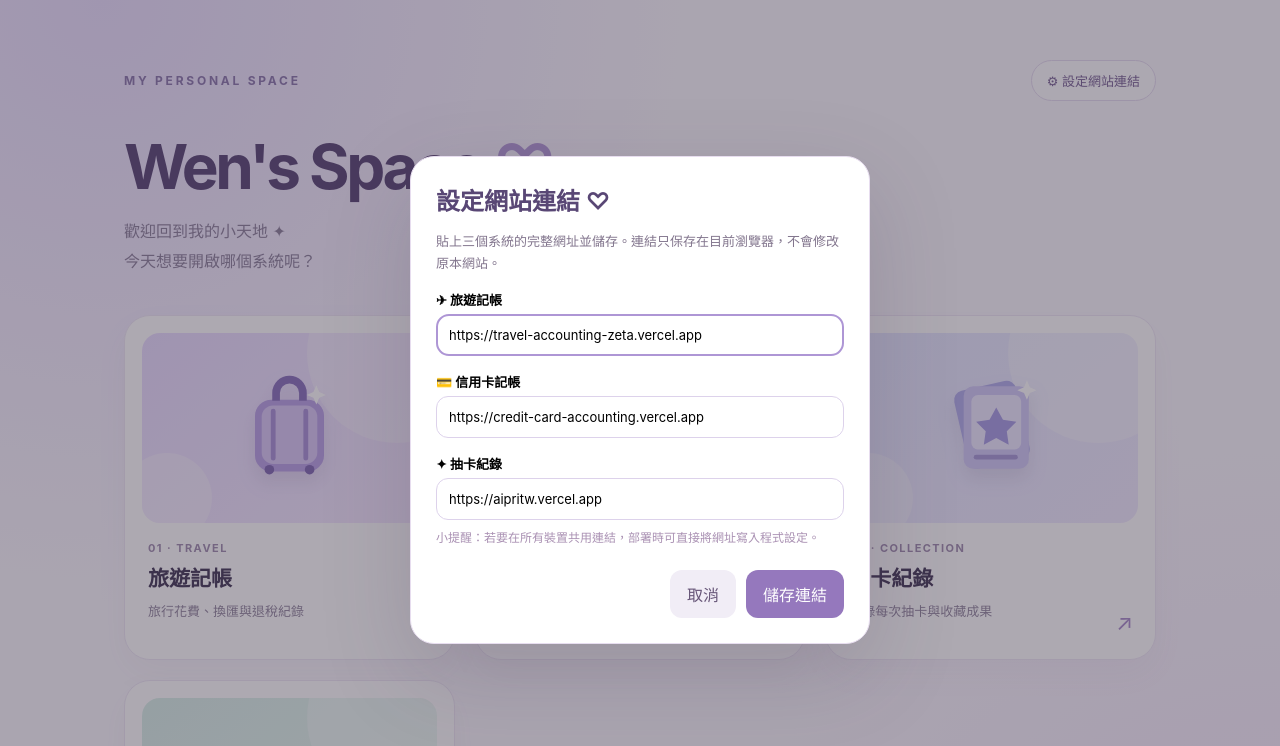
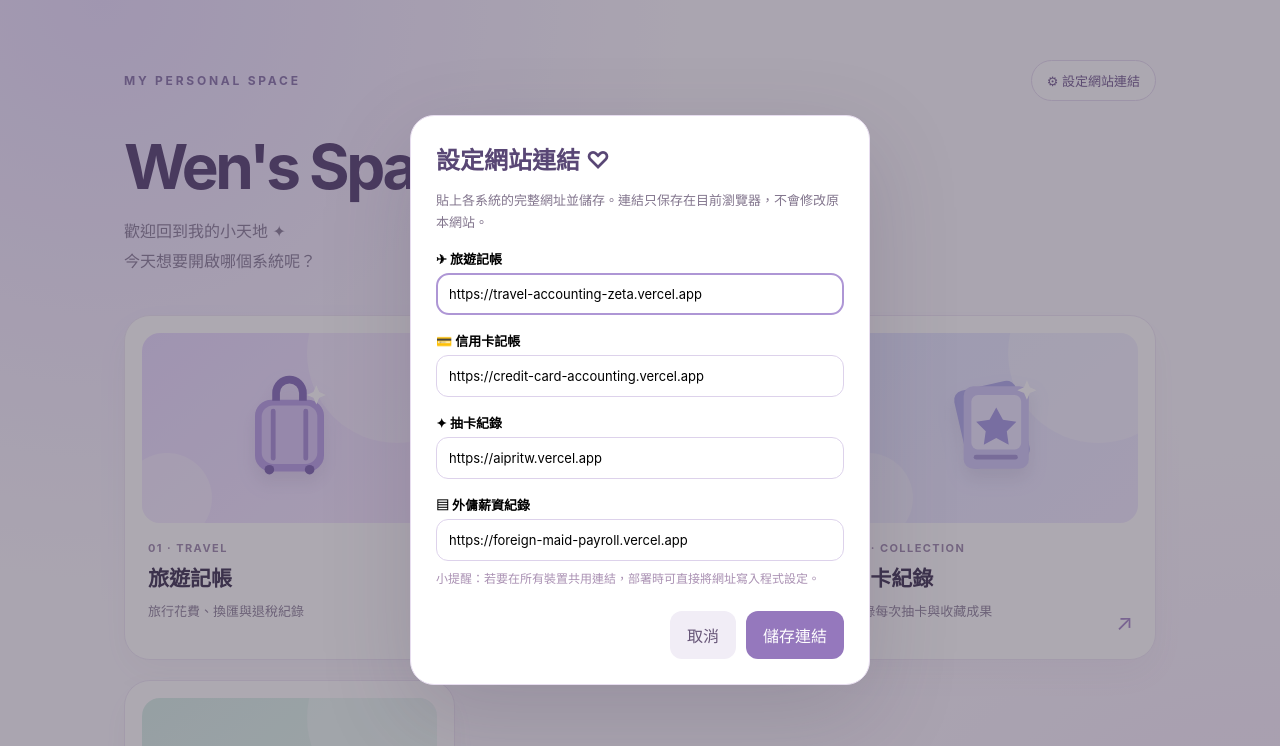
Before and after one commit to wenwen1225/wens-space, a plain HTML site: page index.html in a window 1280 px wide. Both pictures are taken after a click on the button "⚙ 設定網站連結". Shown: the top 746 px of the page. Drawn offline with Linux system fonts and the light colour scheme.

Commit message:
Add configurable Foreign Maid Payroll link to Wen’s Space

```diff
--- a/index.html
+++ b/index.html
@@ -21,14 +21,14 @@
 <a class="card" data-site="travel" href="https://travel-accounting-zeta.vercel.app"><div class="art travel"><svg viewBox="0 0 120 120" fill="none" aria-hidden="true"><rect x="24" y="31" width="72" height="75" rx="17" fill="#B9A2E6"/><rect x="31" y="37" width="58" height="61" rx="12" fill="#D8C8F4"/><path d="M46 32v-8a14 14 0 0 1 28 0v8" stroke="#8972BC" stroke-width="8"/><path d="M43 43v49M77 43v49" stroke="#A991D7" stroke-width="5" stroke-linecap="round"/><circle cx="39" cy="104" r="5" fill="#8069B3"/><circle cx="81" cy="104" r="5" fill="#8069B3"/><path d="m88 16 3 7 7 3-7 3-3 7-3-7-7-3 7-3z" fill="#fff"/></svg></div><div class="content"><div class="small">01 · TRAVEL</div><h2>旅遊記帳</h2><p>旅行花費、換匯與退稅紀錄</p></div><span class="arrow">↗</span></a>
 <a class="card" data-site="credit" href="https://credit-card-accounting.vercel.app"><div class="art credit"><svg viewBox="0 0 120 120" fill="none" aria-hidden="true"><rect x="13" y="28" width="94" height="66" rx="14" fill="#C7A5D8" transform="rotate(-8 13 28)"/><rect x="20" y="24" width="92" height="65" rx="13" fill="#E5BFD9"/><path d="M20 43h92v14H20z" fill="#B48DC5"/><rect x="32" y="67" width="24" height="9" rx="4" fill="#FFF4FC"/><path d="m83 69 4-7 4 7 7 3-7 3-4 7-4-7-7-3z" fill="#fff"/></svg></div><div class="content"><div class="small">02 · FINANCE</div><h2>信用卡記帳</h2><p>刷卡消費、帳單與支出管理</p></div><span class="arrow">↗</span></a>
 <a class="card" data-site="draw" href="https://aipritw.vercel.app"><div class="art cards"><svg viewBox="0 0 120 120" fill="none" aria-hidden="true"><rect x="20" y="24" width="66" height="83" rx="10" fill="#B1ADEA" transform="rotate(-13 20 24)"/><rect x="32" y="17" width="68" height="86" rx="10" fill="#D0C9F6"/><rect x="40" y="26" width="52" height="57" rx="7" fill="#EDE9FF"/><path d="m66 39 7 13 14 2-10 10 2 14-13-7-13 7 2-14-10-10 14-2z" fill="#A79DE4"/><path d="M45 91h41" stroke="#A69AD7" stroke-width="5" stroke-linecap="round"/><path d="m98 11 3 7 7 3-7 3-3 7-3-7-7-3 7-3z" fill="white"/></svg></div><div class="content"><div class="small">03 · COLLECTION</div><h2>抽卡紀錄</h2><p>記錄每次抽卡與收藏成果</p></div><span class="arrow">↗</span></a>
-<a class="card" href="https://script.google.com/macros/s/AKfycbzLVVpyAdusKPPW0CZyyNeGdrmyq1KZ_F3HcjAa3shw9nhNFWku0_RISteO2WVrD-xy/exec"><div class="art payroll"><span class="payroll-icon" aria-hidden="true">▤</span></div><div class="content"><h2>薪資與繳費紀錄</h2><p>按年月查看薪資、請假、繳費和簽收</p></div><span class="arrow" aria-hidden="true">↗</span></a>
+<a class="card" data-site="payroll" href="https://foreign-maid-payroll.vercel.app"><div class="art payroll"><span class="payroll-icon" aria-hidden="true">▤</span></div><div class="content"><h2>外傭薪資紀錄</h2><p>按年月查看薪資、請假、繳費和簽收</p></div><span class="arrow" aria-hidden="true">↗</span></a>
 </section>
 <div class="foot"><span>Made for Wen <span class="heart">♥</span></span><span>One space, all my little things.</span></div>
 </main>
-<dialog id="settings"><form id="linksForm"><h2>設定網站連結 ♡</h2><p>貼上三個系統的完整網址並儲存。連結只保存在目前瀏覽器，不會修改原本網站。</p><label for="travelUrl">✈ 旅遊記帳</label><input id="travelUrl" type="url" placeholder="https://你的旅遊記帳網站.vercel.app"><label for="creditUrl">💳 信用卡記帳</label><input id="creditUrl" type="url" placeholder="https://你的信用卡網站.vercel.app"><label for="drawUrl">✦ 抽卡紀錄</label><input id="drawUrl" type="url" placeholder="https://你的抽卡網站.vercel.app"><p class="hint">小提醒：若要在所有裝置共用連結，部署時可直接將網址寫入程式設定。</p><menu><button type="button" id="cancel">取消</button><button id="save" type="submit">儲存連結</button></menu></form></dialog>
+<dialog id="settings"><form id="linksForm"><h2>設定網站連結 ♡</h2><p>貼上各系統的完整網址並儲存。連結只保存在目前瀏覽器，不會修改原本網站。</p><label for="travelUrl">✈ 旅遊記帳</label><input id="travelUrl" type="url" placeholder="https://你的旅遊記帳網站.vercel.app"><label for="creditUrl">💳 信用卡記帳</label><input id="creditUrl" type="url" placeholder="https://你的信用卡網站.vercel.app"><label for="drawUrl">✦ 抽卡紀錄</label><input id="drawUrl" type="url" placeholder="https://你的抽卡網站.vercel.app"><label for="payrollUrl">▤ 外傭薪資紀錄</label><input id="payrollUrl" type="url" placeholder="https://foreign-maid-payroll.vercel.app"><p class="hint">小提醒：若要在所有裝置共用連結，部署時可直接將網址寫入程式設定。</p><menu><button type="button" id="cancel">取消</button><button id="save" type="submit">儲存連結</button></menu></form></dialog>
 <script>
-const KEYS={travel:'wens-space-travel',credit:'wens-space-credit',draw:'wens-space-draw'};
-const DEFAULT_URLS={travel:'https://travel-accounting-zeta.vercel.app',credit:'https://credit-card-accounting.vercel.app',draw:'https://aipritw.vercel.app'};
+const KEYS={travel:'wens-space-travel',credit:'wens-space-credit',draw:'wens-space-draw',payroll:'wens-space-payroll'};
+const DEFAULT_URLS={travel:'https://travel-accounting-zeta.vercel.app',credit:'https://credit-card-accounting.vercel.app',draw:'https://aipritw.vercel.app',payroll:'https://foreign-maid-payroll.vercel.app'};
 const modal=document.getElementById('settings');
 const getUrl=key=>localStorage.getItem(KEYS[key])||DEFAULT_URLS[key]||'';
 function updateLinks(){document.querySelectorAll('[data-site]').forEach(a=>{const url=getUrl(a.dataset.site);a.href=url||'#';a.title=url?'前往'+a.querySelector('h2').textContent:'請先設定網站連結';});}
```
